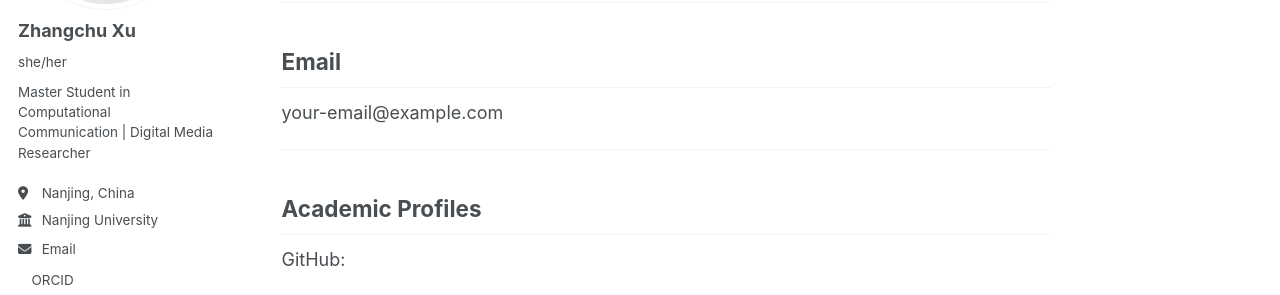
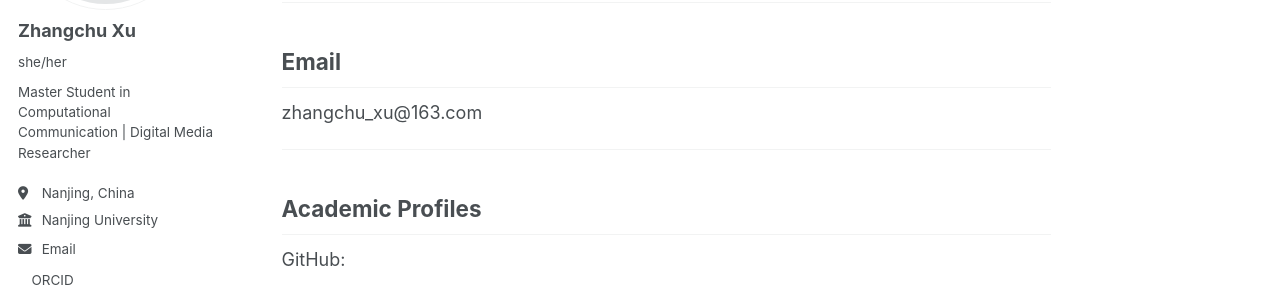
Before and after one commit to xuzhangchu0103/xuzhangchu0103.github.io, a Jekyll site: the page built from _pages/contact.md, in a window 1280 px wide and 1250 px high. Shown: the part 266-561 px from the top of the window. Built offline with Jekyll 4.4.1, drawn with Linux system fonts in a browser that asks for light colours; a style sheet for code colours, icons or effects is not loaded.

Commit message:
Update contact email address

```diff
--- a/_pages/contact.md
+++ b/_pages/contact.md
@@ -14,7 +14,7 @@ I welcome academic discussions, research collaborations, and communication relat
 
 ## Email
 
-your-email@example.com
+zhangchu_xu@163.com
 
 
 ---
```
